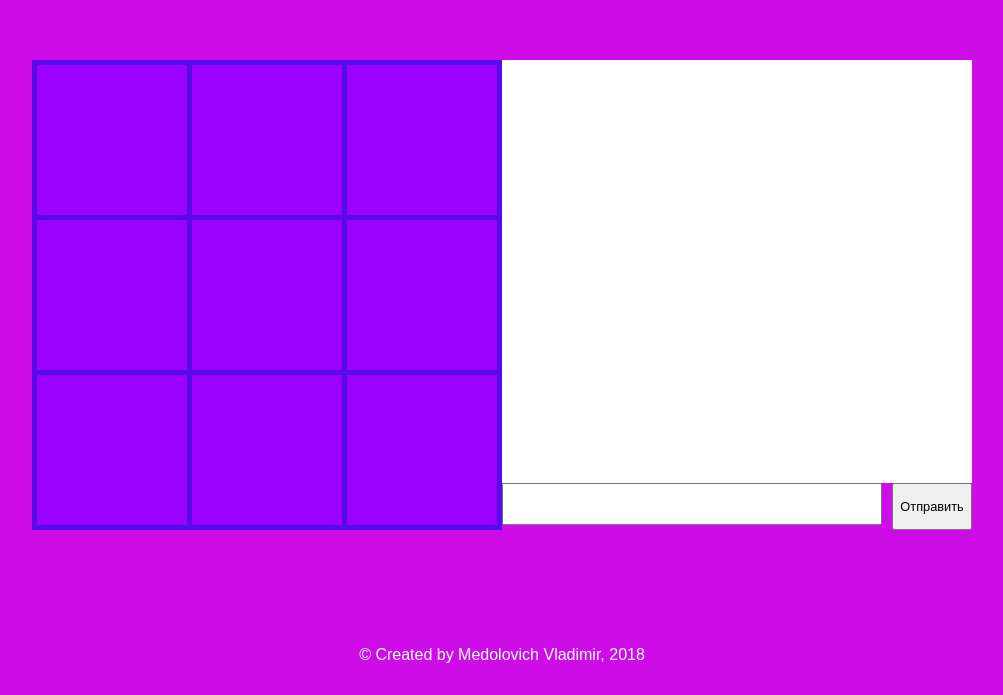
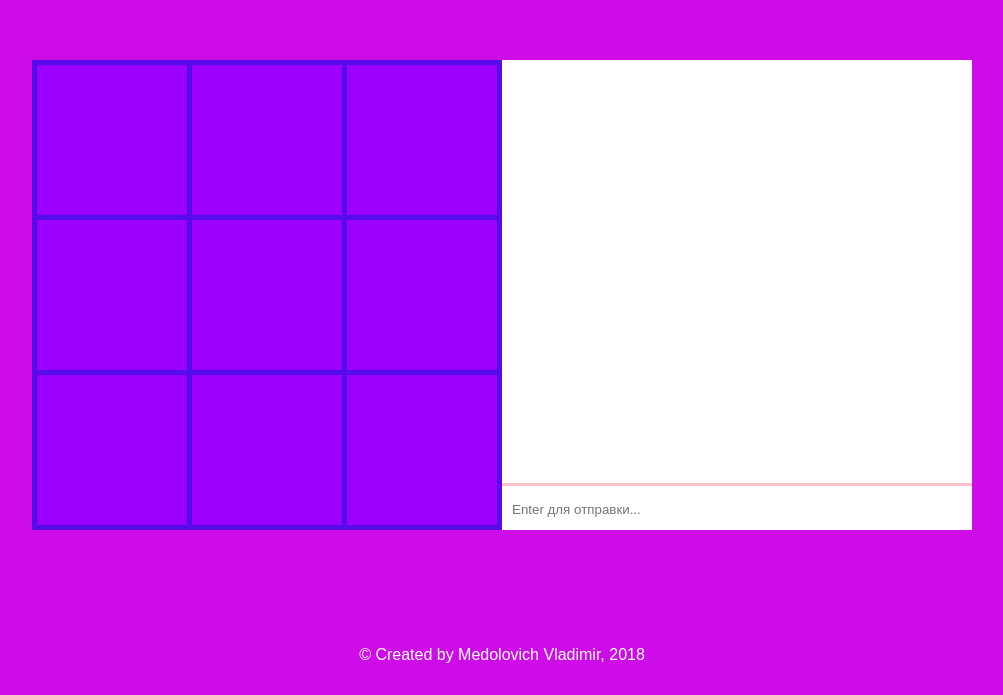
Before and after one commit to RomaUnicHead/TicTacNode, a website: page public/index.html in a window 1280 px wide. Shown: the part 105-800 px from the top of the page, without its empty margins (138-1141 px from the left). Drawn offline with nearby package versions, Linux system fonts and the light colour scheme; no server answers.

Commit message:
Styling chat

```diff
--- a/app.js
+++ b/app.js
@@ -87,8 +87,11 @@ io.on('connection', socket => {
             rooms[current][0].emit('end',winner);
             rooms[current][1].emit('end',winner);
         })
+        //обработка сообщений. сообщение текст сообщения с отправителем приходит и отправляется обратно
+        //на отображение
         .on('new message', (sender,text) => rooms[current].forEach(player => player.emit('new message', sender, text)));
 
 });
 
-http.listen(app.get('port'), {host: 'mvvtictac.herokuapp.com', path: '/'});
+//http.listen(app.get('port'), {host: 'mvvtictac.herokuapp.com', path: '/'});
+http.listen(4000);
--- a/public/index.html
+++ b/public/index.html
@@ -33,7 +33,7 @@
             <div id="chat">
                 <div id="chat-window"></div>
                 <div id="message">
-                    <input id="message-text" type="text"><input id="message-send" type="button" value="Отправить">
+                    <input id="message-text" type="text" placeholder="Enter для отправки...">
                 </div>
             </div>
         </div>
--- a/public/javascripts/tictac.js
+++ b/public/javascripts/tictac.js
@@ -67,7 +67,7 @@
             resetBoard();
         })
         .on('new message', (sender, text) => {
-            chat.innerHTML += `<div style="background-color: ${sender === player.val ? '#eee' : '#fff'};">${sender}: ${text}</div>`;
+            chat.innerHTML += `<div style="padding:5px 10px;background-color: ${sender === player.val ? '#eee' : '#fff'};">${sender}: ${text}</div>`;
             chat.scrollTop = chat.scrollHeight;
         });
 
--- a/public/styles/style.css
+++ b/public/styles/style.css
@@ -31,31 +31,29 @@ body {
 #chat {
 	height: 470px;
 	width: 470px;
+	background-color: #fff;
 }
 
 #chat-window {
 	text-align: left;
 	color: black;
-	background-color: #fff;
 	height: 90%;
 	overflow-y: auto;
 }
 
 #message {
 	height: 10%;
+	border-top: 3px solid pink;
+ 	padding: 0 10px;
+ 	display: flex;
+  	flex-direction: column;
+  	justify-content: center;
 }
 
 #message-text {
-	height: 80%;
-	width: 80%;
-	float: left;
-}
-
-#message-send {
-	float: right;
-	height: 100%;
-	width: 17%;
-	font-size: 0.8em;
+	left: 5px;
+	bottom: 50%;
+	border: 0;
 }
 
 table {
```
